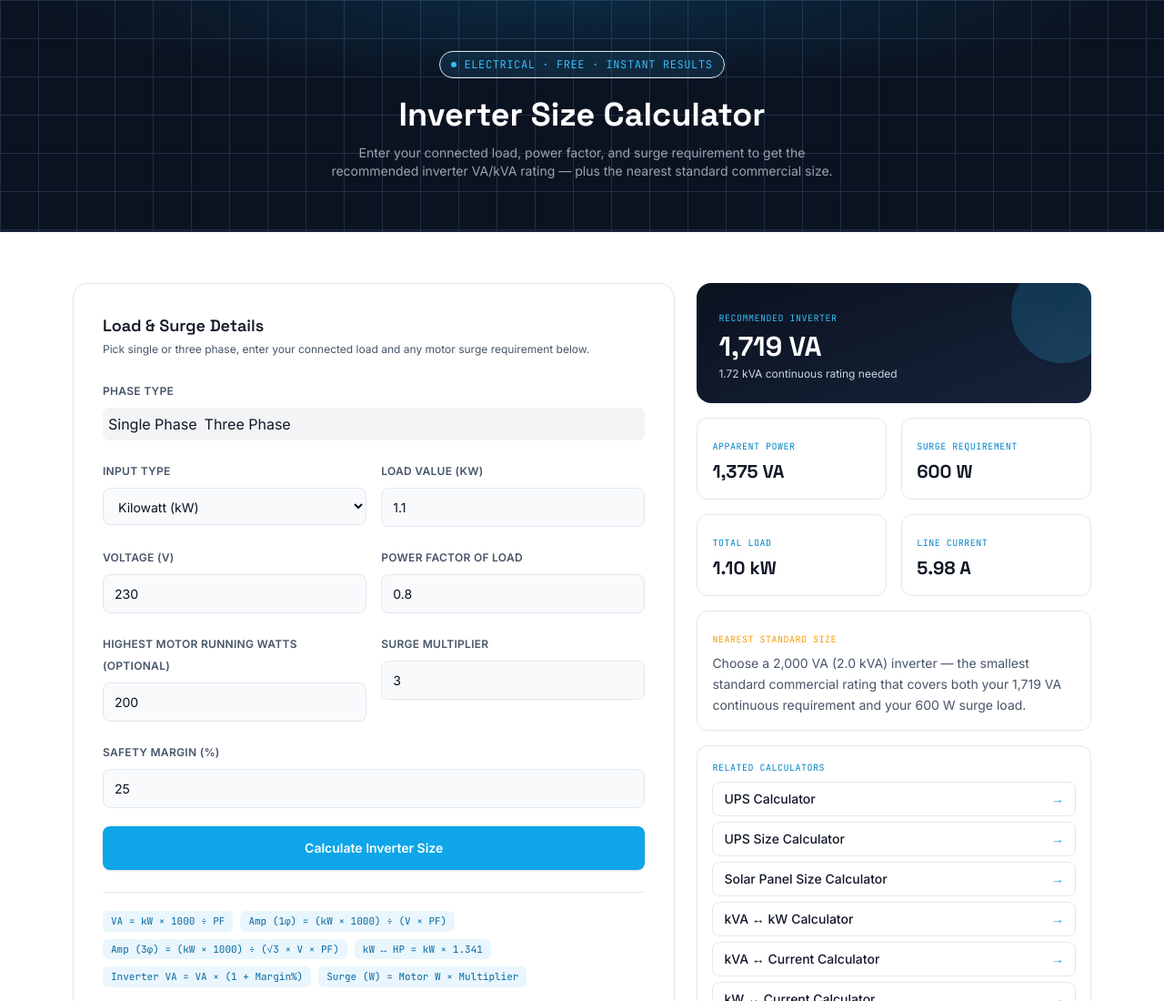
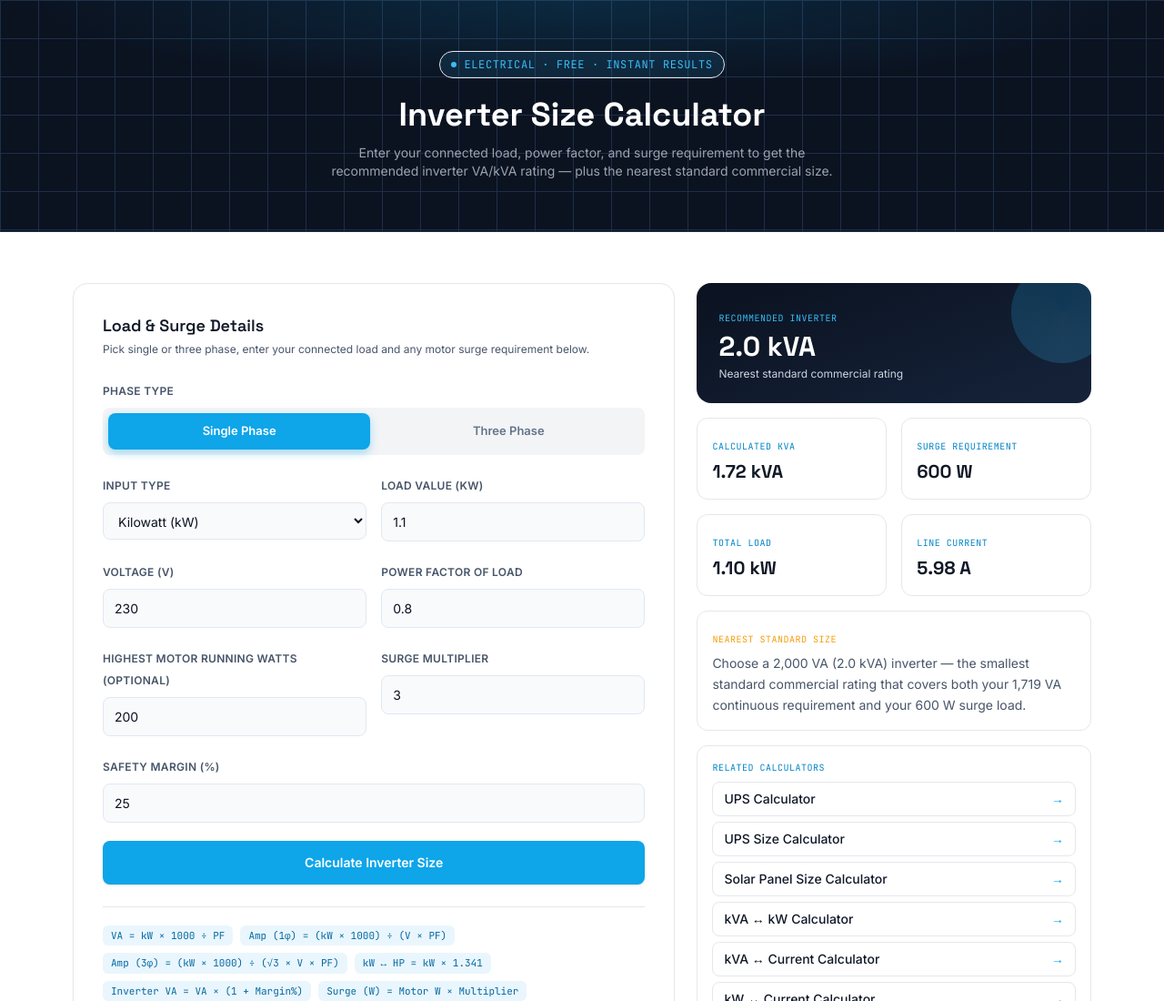
Before and after one commit to umasankarmaity92-lab/electromechcalc, a plain HTML site: page inverter-size.html in a window 1280 px wide. Shown: the top 1100 px of the page at 91% size. Drawn offline with nearby package versions, Linux system fonts and the light colour scheme.

Commit message:
Update inverter-size.html

```diff
--- a/inverter-size.html
+++ b/inverter-size.html
@@ -221,6 +221,22 @@
     background:#fff;
     box-shadow:0 0 0 3px rgba(14,165,233,0.12);
   }
+  .toggle-btn{
+    flex:1;
+    text-align:center;
+    padding:10px 8px;
+    font-size:13px;
+    font-weight:600;
+    border-radius:8px;
+    cursor:pointer;
+    color:#64748b;
+    transition:.15s ease;
+  }
+  .toggle-btn.active{
+    background:#0ea5e9;
+    color:#fff;
+    box-shadow:0 4px 10px rgba(14,165,233,0.35);
+  }
   .result-tile{
     background:linear-gradient(160deg,#0B1220,#15233a);
   }
@@ -338,14 +354,14 @@
       <div class="result-tile rounded-2xl p-6 text-white relative overflow-hidden">
         <div class="absolute -right-6 -top-6 w-28 h-28 rounded-full volt-badge opacity-20"></div>
         <span class="font-mono text-[10px] uppercase tracking-wider text-sky-400">Recommended Inverter</span>
-        <div id="rRecommended" class="font-display font-bold text-3xl mt-1 text-white">— VA</div>
-        <p class="text-xs text-slate-300 mt-1" id="rRecommendedKva">— kVA continuous rating needed</p>
+        <div id="rRecommended" class="font-display font-bold text-3xl mt-1 text-white">— kVA</div>
+        <p class="text-xs text-slate-300 mt-1" id="rRecommendedKva">Nearest standard commercial rating</p>
       </div>
 
       <div class="grid grid-cols-2 gap-4">
         <div class="bg-white rounded-xl border border-gray-100 p-4">
-          <span class="font-mono text-[10px] uppercase tracking-wider text-sky-600">Apparent Power</span>
-          <div id="rApparent" class="font-display font-bold text-xl text-brandDark mt-1">— VA</div>
+          <span class="font-mono text-[10px] uppercase tracking-wider text-sky-600">Calculated kVA</span>
+          <div id="rApparent" class="font-display font-bold text-xl text-brandDark mt-1">— kVA</div>
         </div>
         <div class="bg-white rounded-xl border border-gray-100 p-4">
           <span class="font-mono text-[10px] uppercase tracking-wider text-sky-600">Surge Requirement</span>
@@ -573,9 +589,9 @@
       validationBox.classList.remove('hidden');
       validationBox.innerHTML = errors.map(e => '• ' + e).join('<br>');
       if (isNaN(loadValue) || loadValue <= 0 || isNaN(voltage) || voltage <= 0){
-        document.getElementById('rRecommended').textContent = '— VA';
+        document.getElementById('rRecommended').textContent = '— kVA';
         document.getElementById('rRecommendedKva').textContent = 'Fix the input errors above to see a valid result.';
-        document.getElementById('rApparent').textContent = '— VA';
+        document.getElementById('rApparent').textContent = '— kVA';
         document.getElementById('rSurge').textContent = '— W';
         document.getElementById('rLoadKw').textContent = '— kW';
         document.getElementById('rAmp').textContent = '— A';
@@ -613,9 +629,9 @@
     // Nearest standard commercial inverter size that covers both continuous VA and surge requirement
     const suggestedSize = standardSizes.find(s => s >= recommendedVA && s >= surgeRequirement) || standardSizes[standardSizes.length - 1];
 
-    document.getElementById('rRecommended').textContent = Math.round(recommendedVA).toLocaleString('en-IN') + ' VA';
-    document.getElementById('rRecommendedKva').textContent = (recommendedVA / 1000).toFixed(2) + ' kVA continuous rating needed';
-    document.getElementById('rApparent').textContent = Math.round(apparentPower).toLocaleString('en-IN') + ' VA';
+    document.getElementById('rRecommended').textContent = (suggestedSize/1000).toFixed(suggestedSize % 1000 === 0 ? 1 : 2) + ' kVA';
+    document.getElementById('rRecommendedKva').textContent = 'Nearest standard commercial rating';
+    document.getElementById('rApparent').textContent = (recommendedVA / 1000).toFixed(2) + ' kVA';
     document.getElementById('rSurge').textContent = Math.round(surgeRequirement).toLocaleString('en-IN') + ' W';
     document.getElementById('rLoadKw').textContent = kw.toFixed(2) + ' kW';
     document.getElementById('rAmp').textContent = amp.toFixed(2) + ' A';
```
